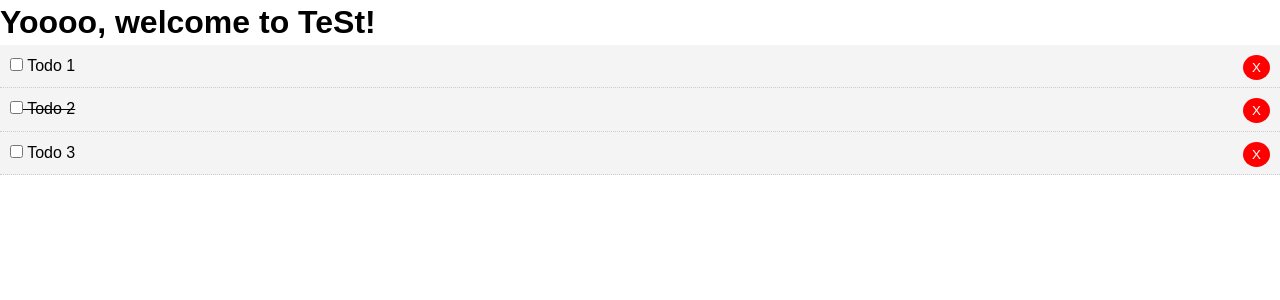
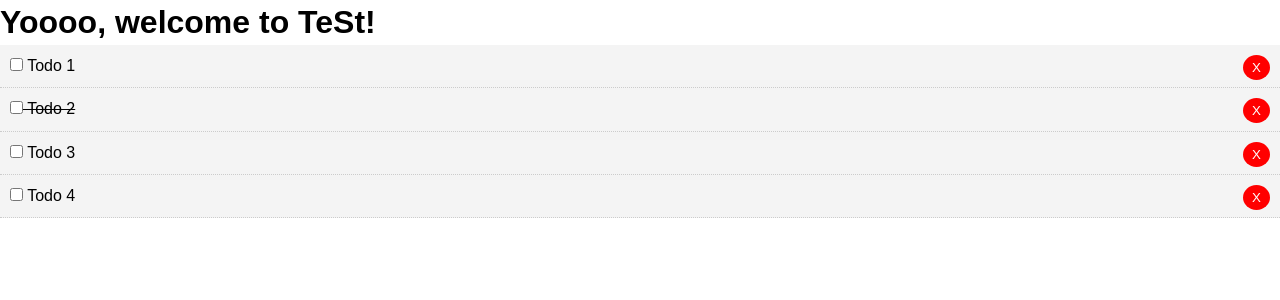
Before and after one commit to KrazyK786/angular-crash-todolist, an Angular app: page / in a window 1280 px wide. Shown: the top 300 px of the page. Built offline with nearby package versions, Linux system fonts and the light colour scheme.

Commit message:
implemented service to provide todo-items

```diff
--- a/src/app/components/to-dos/to-dos.component.ts
+++ b/src/app/components/to-dos/to-dos.component.ts
@@ -1,4 +1,6 @@
 import { Component, OnInit } from '@angular/core';
+import { TodoService } from '../../services/todo.service';
+
 import { Todo } from '../../models/Todo';
 
 @Component({
@@ -10,27 +12,9 @@ export class ToDosComponent implements OnInit {
 
   toDos: Todo[];
 
-  constructor() { }
+  constructor(private todoService: TodoService) { }
 
   ngOnInit(): void {
-
-    // Set dummy data
-    this.toDos = [
-      {
-        id: 1,
-        title: 'Todo 1',
-        completed: false
-      },
-      {
-        id: 2,
-        title: 'Todo 2',
-        completed: true
-      },
-      {
-        id: 3,
-        title: 'Todo 3',
-        completed: false
-      }
-    ];
+    this.toDos = this.todoService.getTodos();
   }
 }
--- /dev/null
+++ b/src/app/services/todo.service.ts
@@ -0,0 +1,34 @@
+import { Injectable } from '@angular/core';
+
+@Injectable({
+  providedIn: 'root'
+})
+export class TodoService {
+
+  constructor() { }
+
+  getTodos(){
+    return [
+      {
+        id: 1,
+        title: 'Todo 1',
+        completed: false
+      },
+      {
+        id: 2,
+        title: 'Todo 2',
+        completed: true
+      },
+      {
+        id: 3,
+        title: 'Todo 3',
+        completed: false
+      },
+      {
+        id: 4,
+        title: 'Todo 4',
+        completed: false
+      }
+    ];
+  }
+}
```
Also changed, not shown: 1 other file (tests, documents, lock files or other folders).
